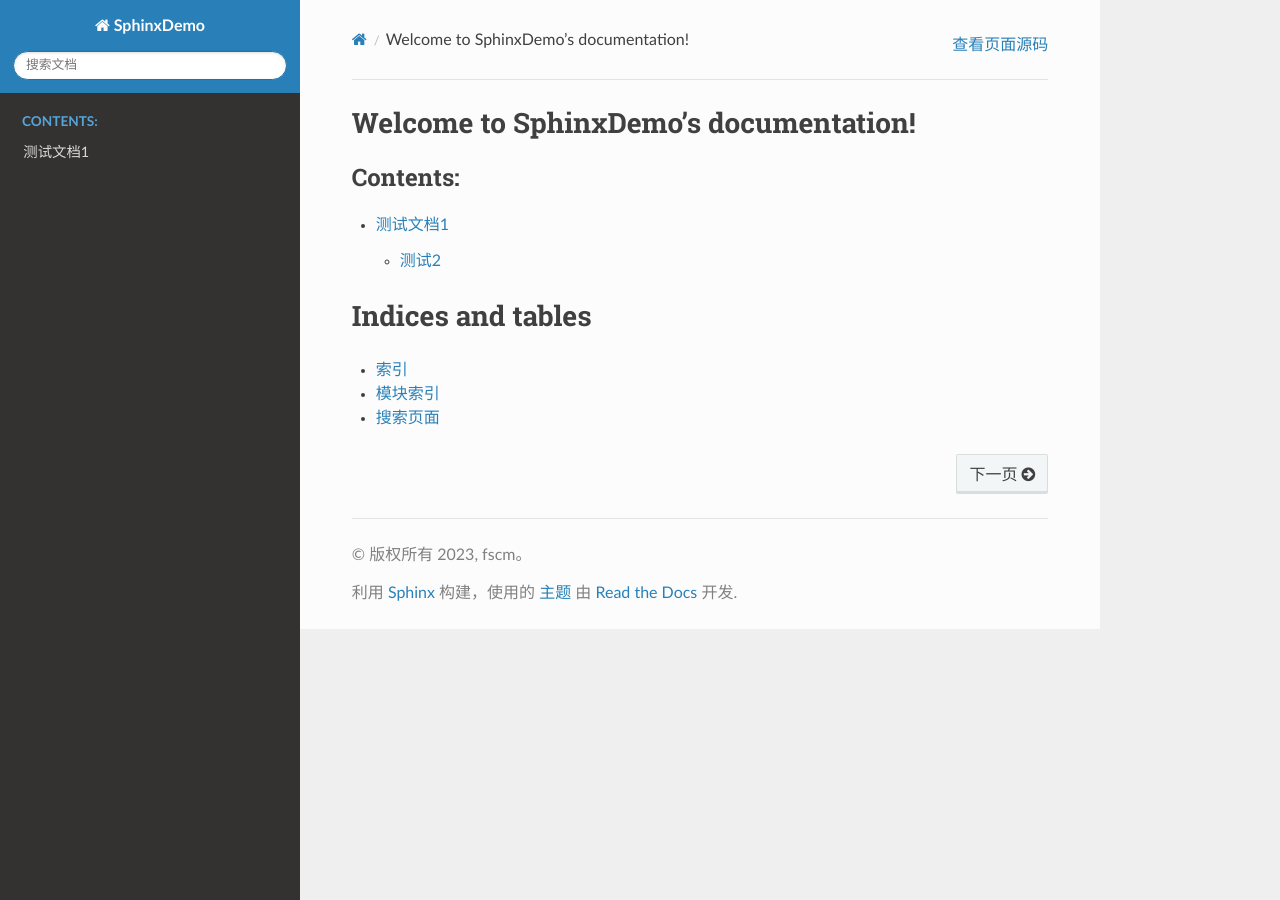
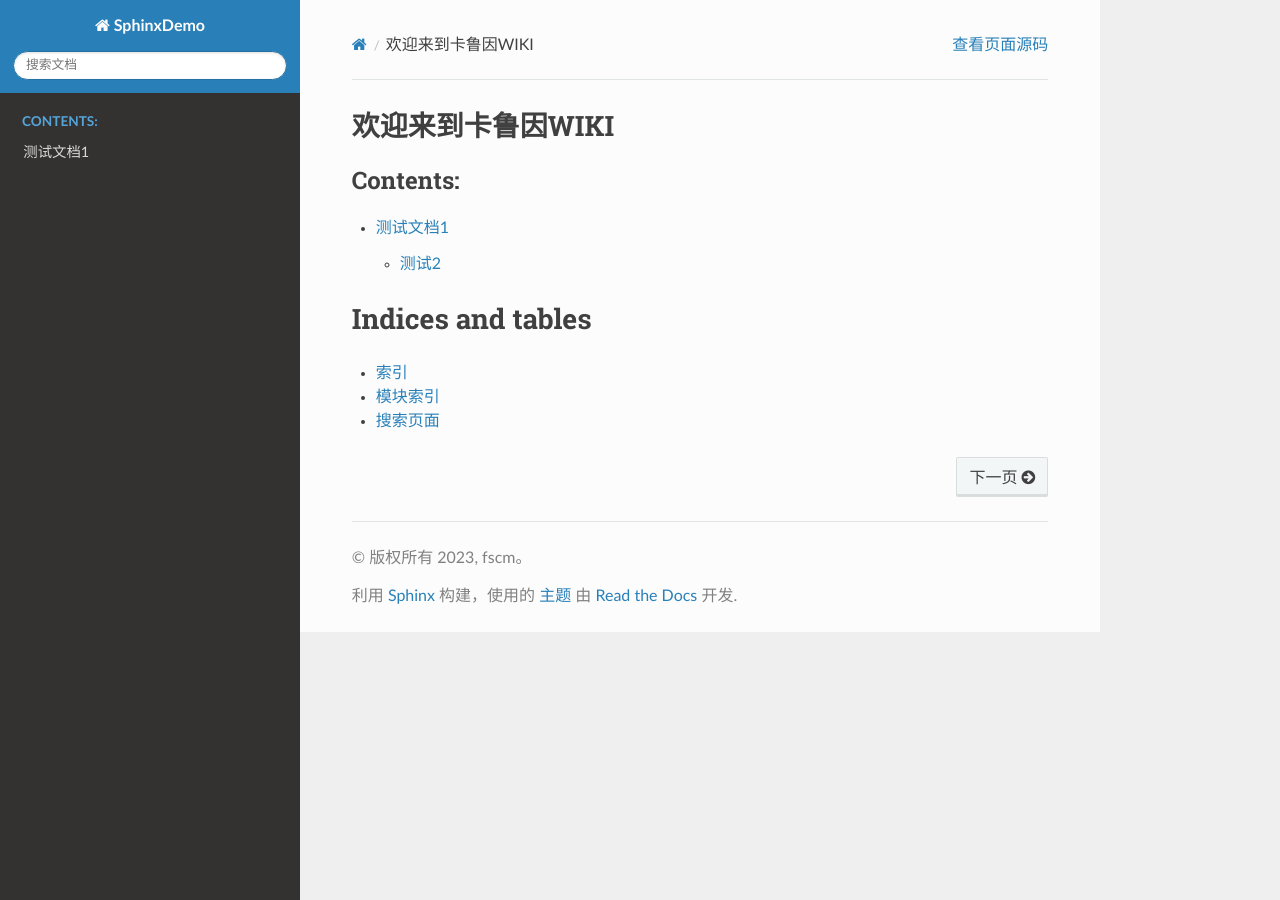
Before and after one commit to a635156444/Herpam, a Sphinx documentation site: the page built from source/index.rst, in a window 1280 px wide. Built offline with Sphinx 7.4.7 and the Read the Docs theme 2.0.0, drawn with Linux system fonts in a browser that asks for light colours; pages that are not in the unit, such as notebooks, are missing from menus.

Commit message:
Update index.rst

```diff
--- a/source/index.rst
+++ b/source/index.rst
@@ -3,7 +3,7 @@
    You can adapt this file completely to your liking, but it should at least
    contain the root `toctree` directive.
 
-Welcome to SphinxDemo's documentation!
+欢迎来到卡鲁因WIKI
 ======================================
 
 .. toctree::
```
